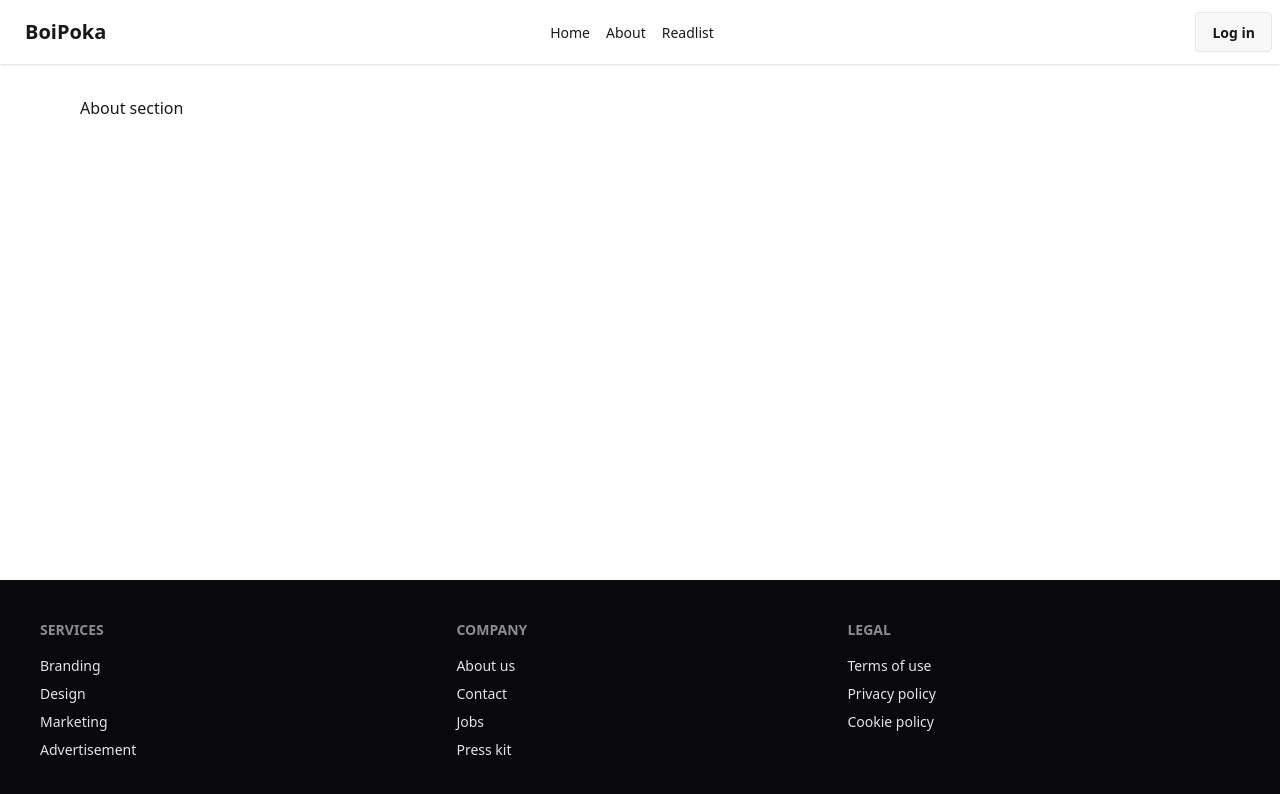
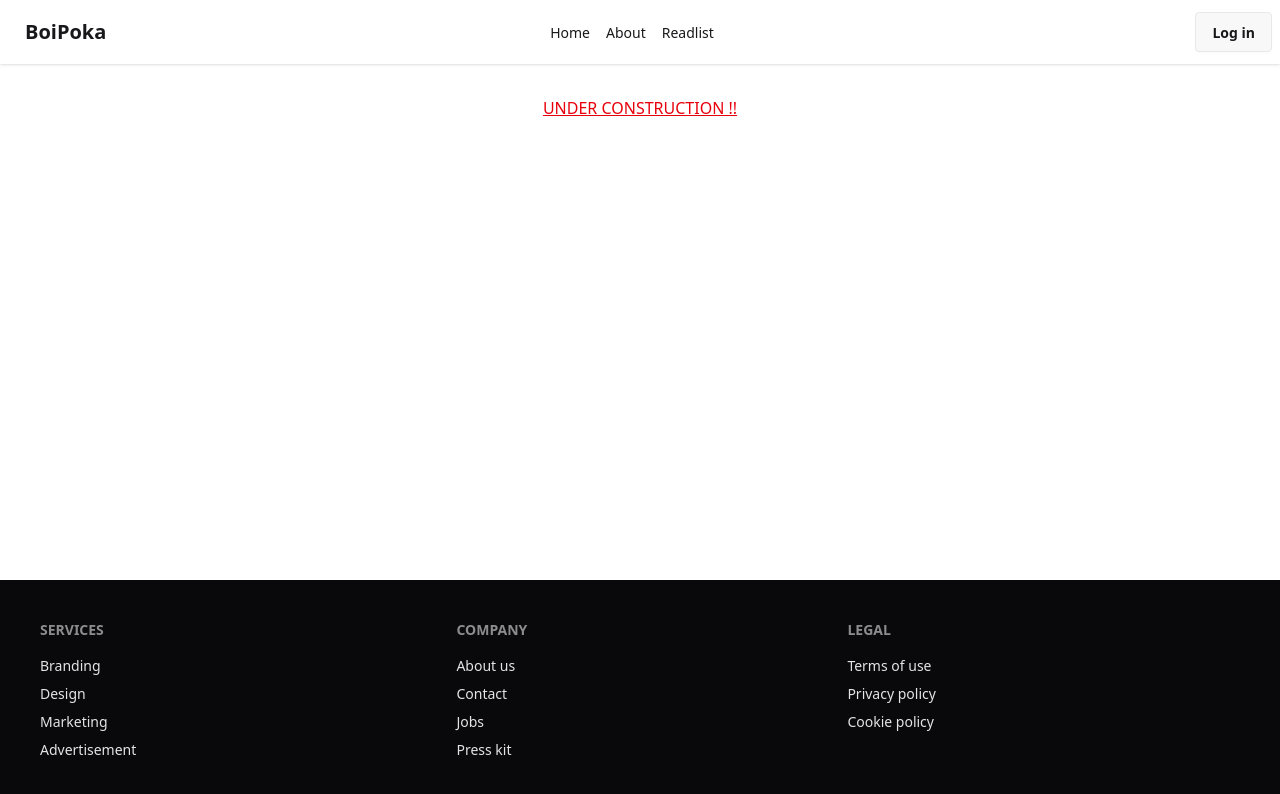
Before and after one commit to tro003x/React-router-basic, a React (Vite) app: page /about in a window 1280 px wide. Shown: the top 794 px of the page. Built offline with nearby package versions, Linux system fonts and the light colour scheme.

Commit message:
About section updated

```diff
--- a/src/Pages/About/About.jsx
+++ b/src/Pages/About/About.jsx
@@ -3,7 +3,7 @@ import React from 'react';
 const About = () => {
     return (
         <div>
-            <h1>About section</h1>
+            <h1 className='text-center text-red-600 underline'>UNDER CONSTRUCTION !!</h1>
         </div>
     );
 };
```
